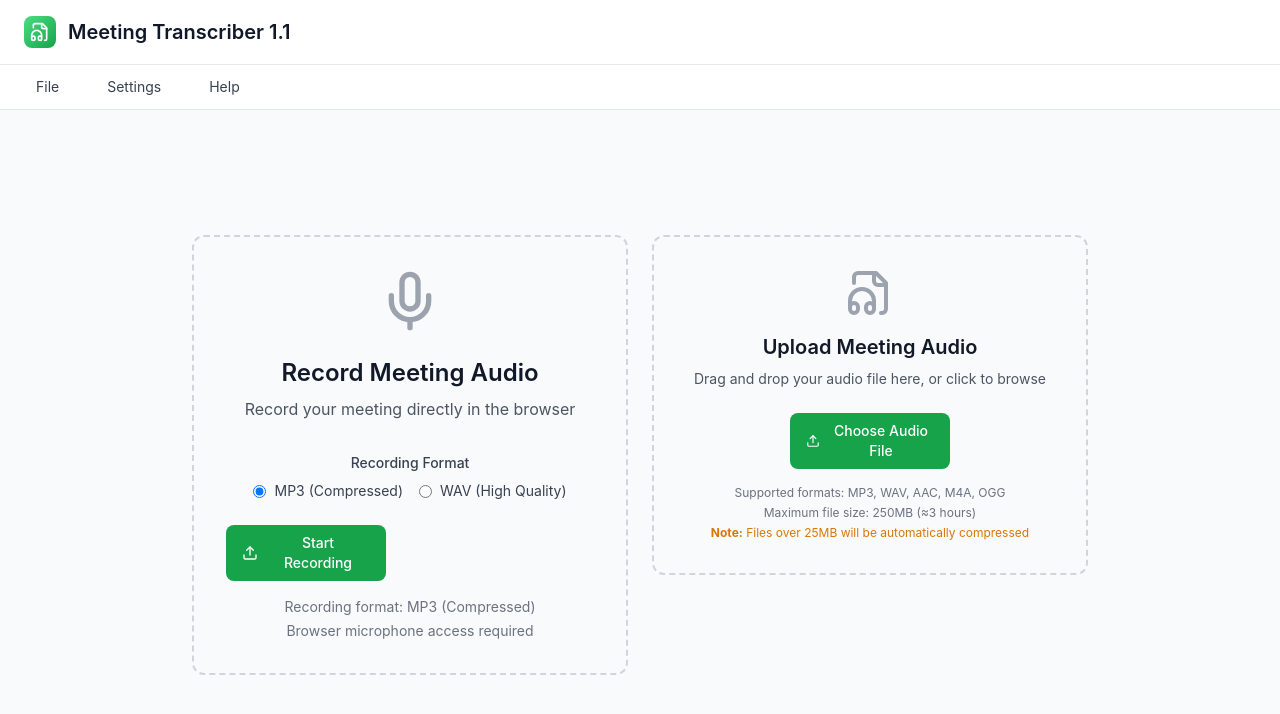
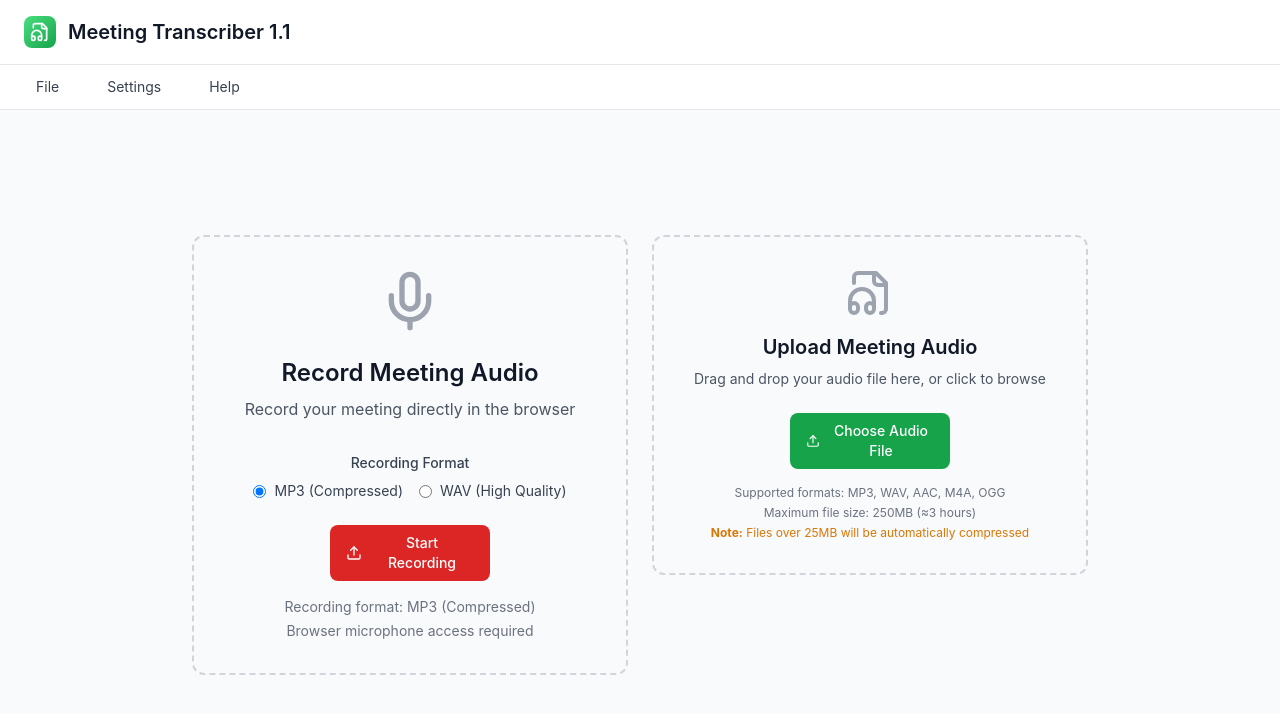
Before and after one commit to f3rrychr/Meeting-Transcriber-1.0, a React (Vite) app: page / in a window 1280 px wide. Shown: the top 714 px of the page. Built offline with nearby package versions, Linux system fonts and the light colour scheme.

Commit message:
Fix Start Recording button to be red and centered

```diff
--- a/src/components/AudioRecorder.tsx
+++ b/src/components/AudioRecorder.tsx
@@ -216,13 +216,15 @@ const AudioRecorder: React.FC<AudioRecorderProps> = ({ onRecordingComplete }) =>
 
         {/* Recording Controls */}
         {!isRecording && !audioBlob && (
+          <div className="flex justify-center">
             <button
               onClick={startRecording}
-            className="inline-flex items-center justify-center px-4 py-2 bg-green-600 hover:bg-green-700 text-white font-medium rounded-lg cursor-pointer transition-colors text-sm w-40"
+              className="inline-flex items-center justify-center px-4 py-2 bg-red-600 hover:bg-red-700 text-white font-medium rounded-lg cursor-pointer transition-colors text-sm w-40"
             >
               <Upload className="w-4 h-4 mr-2" />
               Start Recording
             </button>
+          </div>
         )}
 
         {isRecording && (
```
Lines whose indentation alone changed are shown as unchanged.
